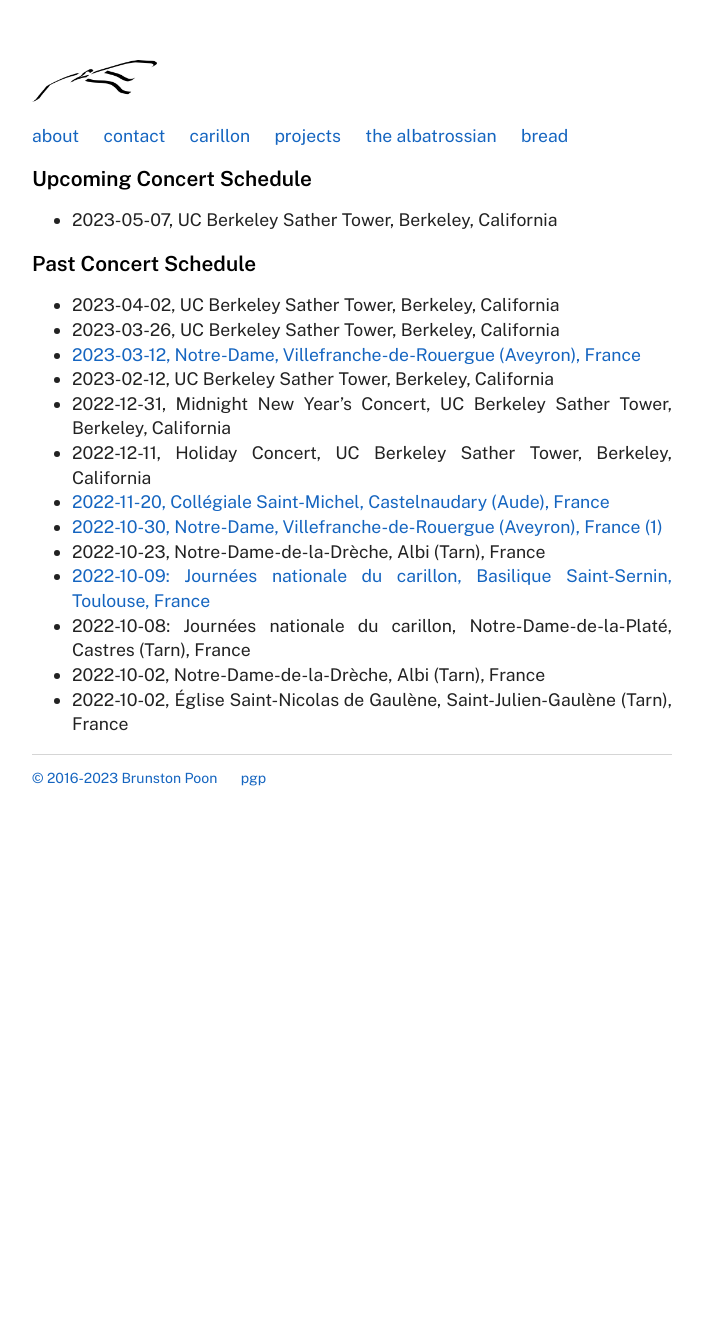
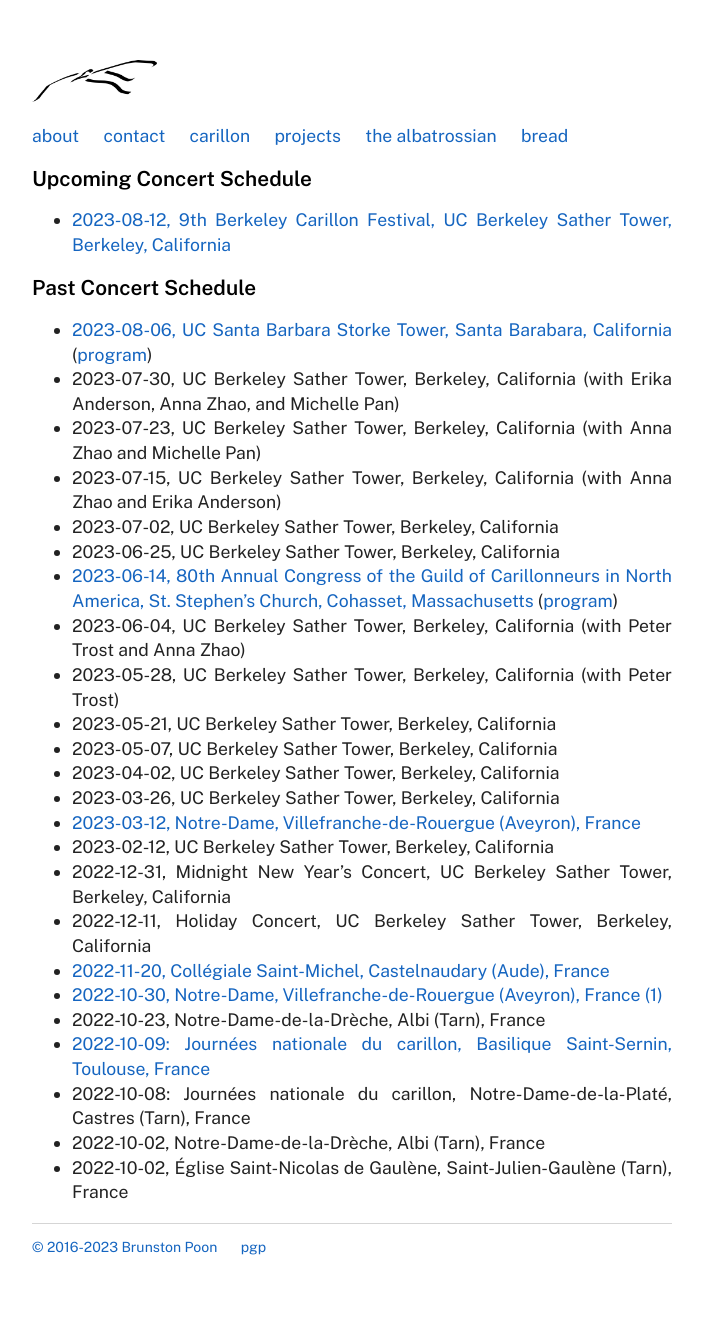
Before and after one commit to brunston/brunstonnet, a Jekyll site: the page built from carillon/index.md, in a window 1280 px wide. Shown: the whole page, without its empty margins (288-991 px from the left). Built offline with Jekyll 4.4.1, drawn with Linux system fonts in a browser that asks for light colours; before the commit the page ends 900 px from its top, so only the background shows below that.

Commit message:
feat: add UCSB and Berkeley Carillon Festival

```diff
--- a/carillon/index.md
+++ b/carillon/index.md
@@ -5,11 +5,22 @@
 
 Upcoming Concert Schedule
 =========================
-* 2023-05-07, UC Berkeley Sather Tower, Berkeley, California
+* [2023-08-12, 9th Berkeley Carillon Festival, UC Berkeley Sather Tower, Berkeley, California](https://bells.berkeley.edu/#events)
 
 Past Concert Schedule
 =====================
 
+* [2023-08-06, UC Santa Barbara Storke Tower, Santa Barabara, California](https://campuscalendar.ucsb.edu/event/summer_carillon_brunston_poon080623?utm_campaign=widget&utm_medium=widget&utm_source=UC+Santa+Barbara) ([program](../assets/2023-08-06_ucsb_recital_program_brunston_poon_and_berkeley_carillon_guild.pdf))
+* 2023-07-30, UC Berkeley Sather Tower, Berkeley, California (with Erika Anderson, Anna Zhao, and Michelle Pan)
+* 2023-07-23, UC Berkeley Sather Tower, Berkeley, California (with Anna Zhao and Michelle Pan)
+* 2023-07-15, UC Berkeley Sather Tower, Berkeley, California (with Anna Zhao and Erika Anderson)
+* 2023-07-02, UC Berkeley Sather Tower, Berkeley, California
+* 2023-06-25, UC Berkeley Sather Tower, Berkeley, California
+* [2023-06-14, 80th Annual Congress of the Guild of Carillonneurs in North America, St. Stephen's Church, Cohasset, Massachusetts](https://www.gcna.org/2023-Congress) ([program](https://www.gcna.org/resources/Documents/2023-Congress-Cohasset-Program-6_9_23_corrected.pdf))
+* 2023-06-04, UC Berkeley Sather Tower, Berkeley, California (with Peter Trost and Anna Zhao)
+* 2023-05-28, UC Berkeley Sather Tower, Berkeley, California (with Peter Trost)
+* 2023-05-21, UC Berkeley Sather Tower, Berkeley, California
+* 2023-05-07, UC Berkeley Sather Tower, Berkeley, California
 * 2023-04-02, UC Berkeley Sather Tower, Berkeley, California
 * 2023-03-26, UC Berkeley Sather Tower, Berkeley, California
 * [2023-03-12, Notre-Dame, Villefranche-de-Rouergue (Aveyron), France](https://www.centrepresseaveyron.fr/2023/03/07/concert-de-carillon-avec-brunston-poon-carillonneur-americain-11044816.php)
```
Also changed, not shown: index.md (+6 -1 lines), 1 other file.
